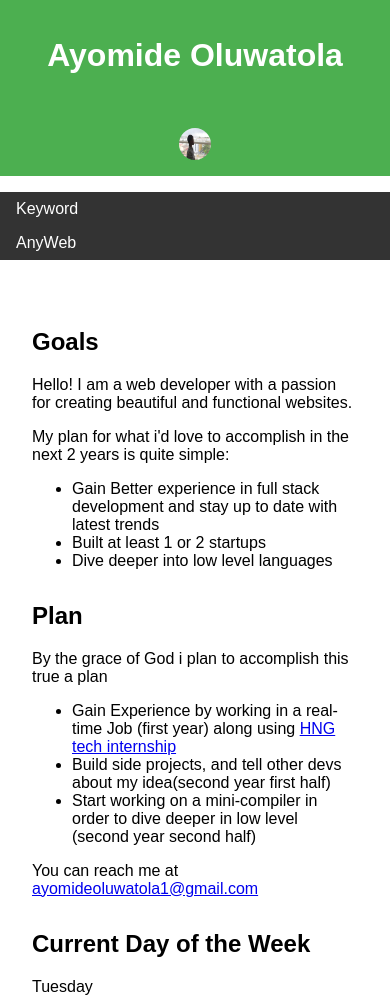
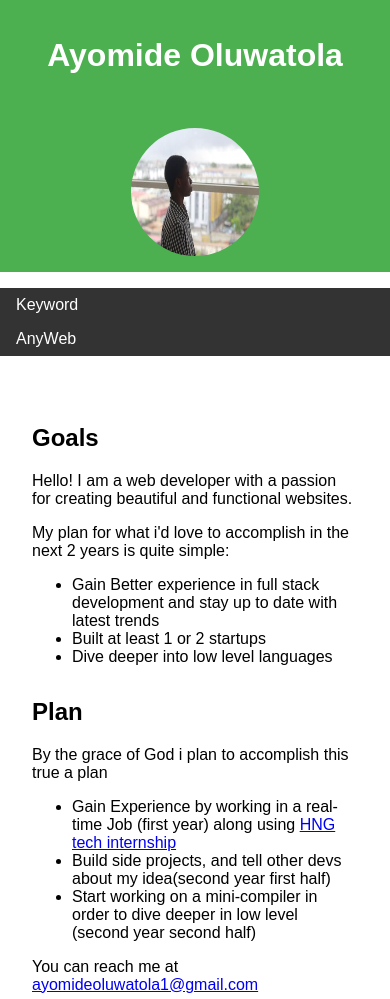
Before and after one commit to MikeyA-yo/hng-stage-one, a plain HTML site: page index.html in a window 390 px wide. Shown: the top 999 px of the page. Drawn offline with Linux system fonts and the light colour scheme.

Commit message:
hopefully 8rem is fine

```diff
--- a/stlyes.css
+++ b/stlyes.css
@@ -75,8 +75,8 @@ footer {
         flex-direction: column;
     }
     .img{
-        width: 2rem;
-        height: 2rem;
+        width: 8rem;
+        height: 8rem;
     }
     nav ul li {
         margin: 0;
```
